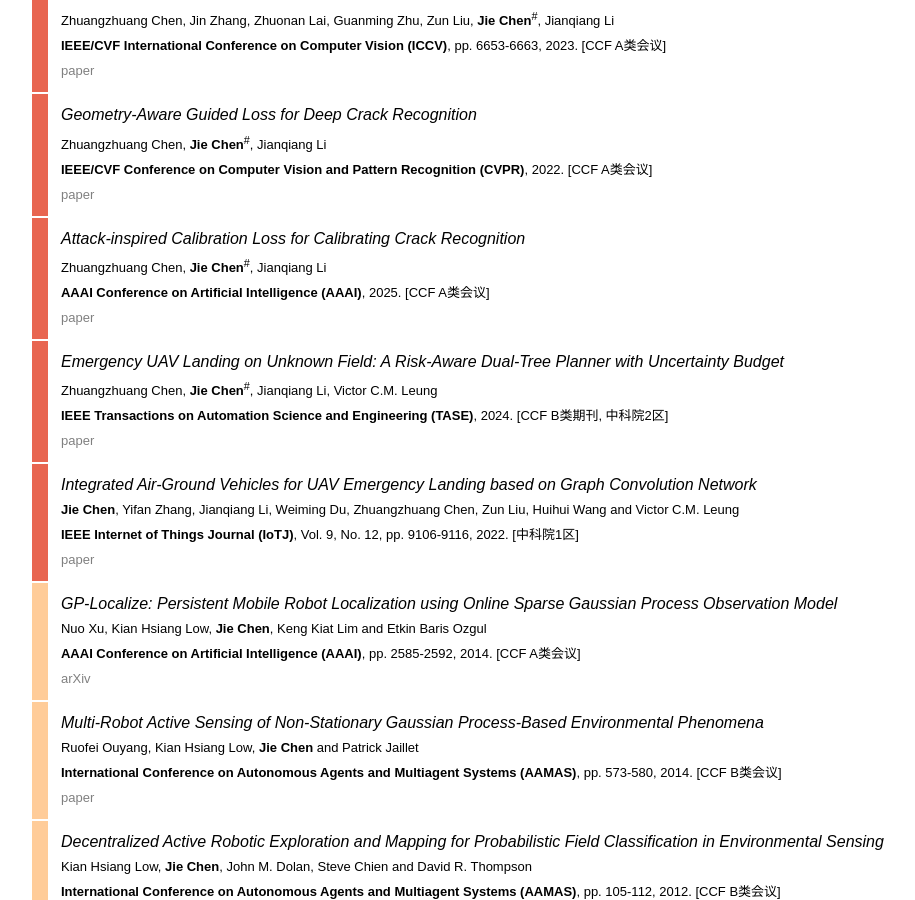
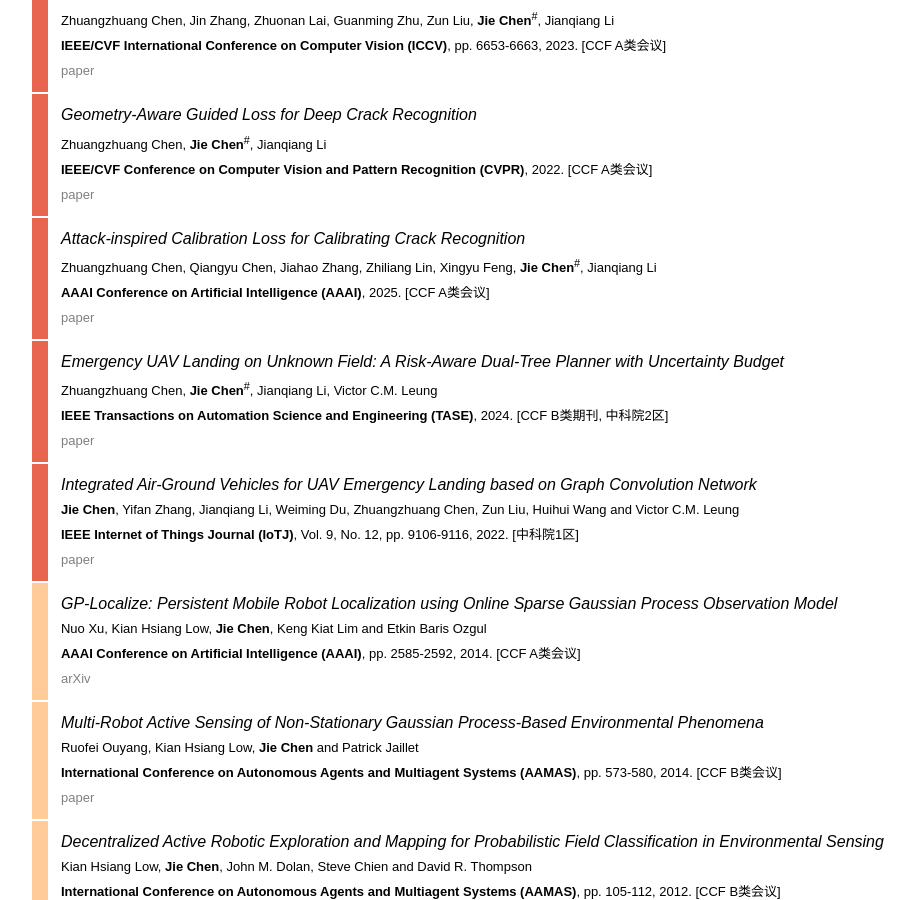
Before and after one commit to arikcj/arikcj.github.io, a Jekyll site: the page built from publications/index.html, in a window 1280 px wide and 900 px high, scrolled down 1860 px. Shown: the whole window, without its empty margins (185-1100 px from the left). Built offline with Jekyll 4.4.1, drawn with Linux system fonts in a browser that asks for light colours.

Commit message:
Fix author list for AAAI 2025 Attack-inspired Calibration Loss paper

```diff
--- a/publications/index.html
+++ b/publications/index.html
@@ -208,7 +208,7 @@
 				<td bgcolor="#e86550" style="border-style: none; border-width: medium;" valign="top" width="14">&nbsp;</td>
 				<td style="border-style: none; border-width: medium;" valign="top" width="1108">
 					<p style="margin-left: 10px; line-height: 150%; margin-top: 8px; margin-bottom: 8px;"><i><font face="Arial">Attack-inspired Calibration Loss for Calibrating Crack Recognition</font></i><font face="Arial"><i><font style="font-size: 12pt;"><br></font></i></font>
-						<font color="#000000" face="Arial" size="2">Zhuangzhuang Chen, <b>Jie Chen</b><sup>#</sup>, Jianqiang Li</font><b><font color="#000000" face="Arial" size="2"><br></font></b>
+						<font color="#000000" face="Arial" size="2">Zhuangzhuang Chen, Qiangyu Chen, Jiahao Zhang, Zhiliang Lin, Xingyu Feng, <b>Jie Chen</b><sup>#</sup>, Jianqiang Li</font><b><font color="#000000" face="Arial" size="2"><br></font></b>
 						<font face="Arial" size="2"><b>AAAI Conference on Artificial Intelligence (AAAI)</b>, 2025. [CCF A类会议]</font><br>
 					<font face="Arial" size="2">
 					<a href="https://ojs.aaai.org/index.php/AAAI/article/view/33755"><font color="#808080"><font color="#808080">paper</font></font></a>
```
